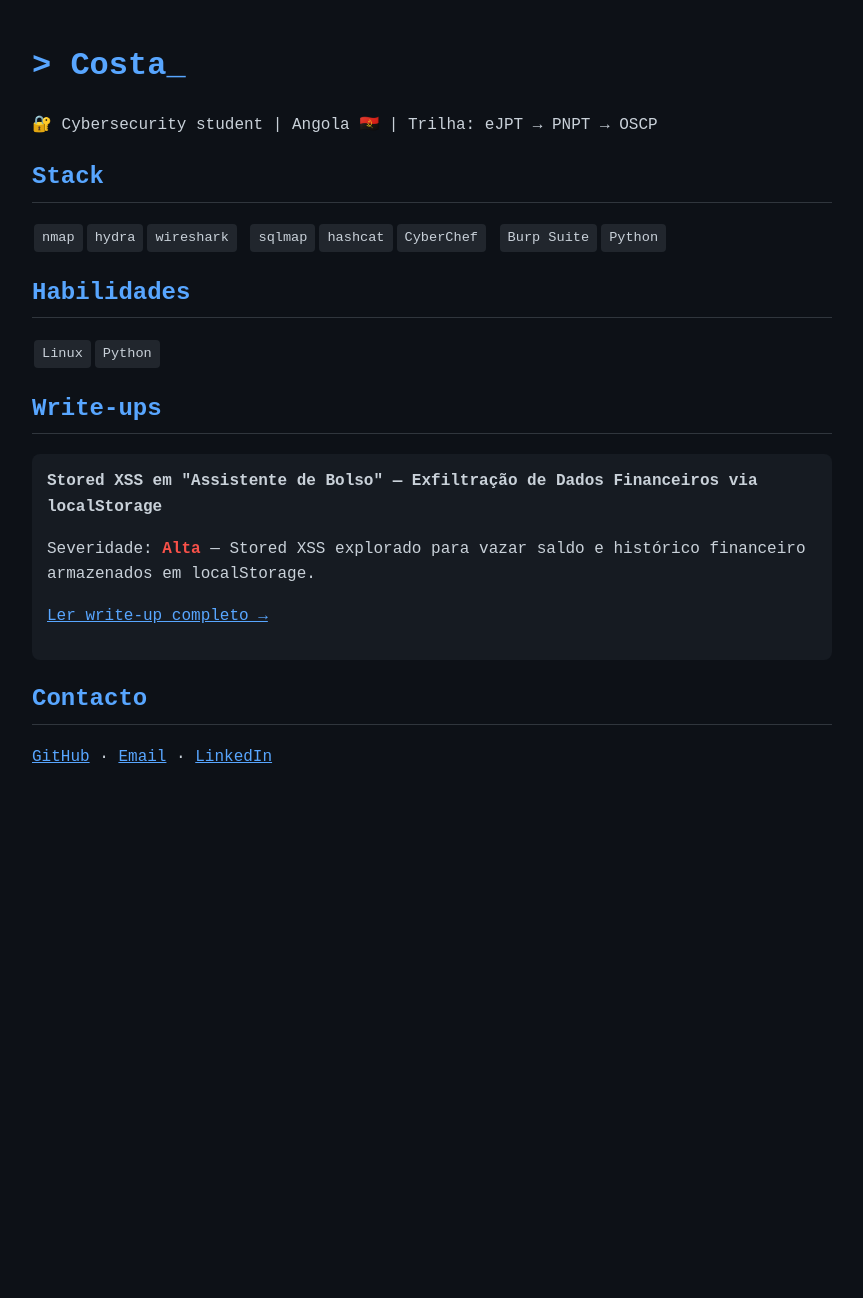
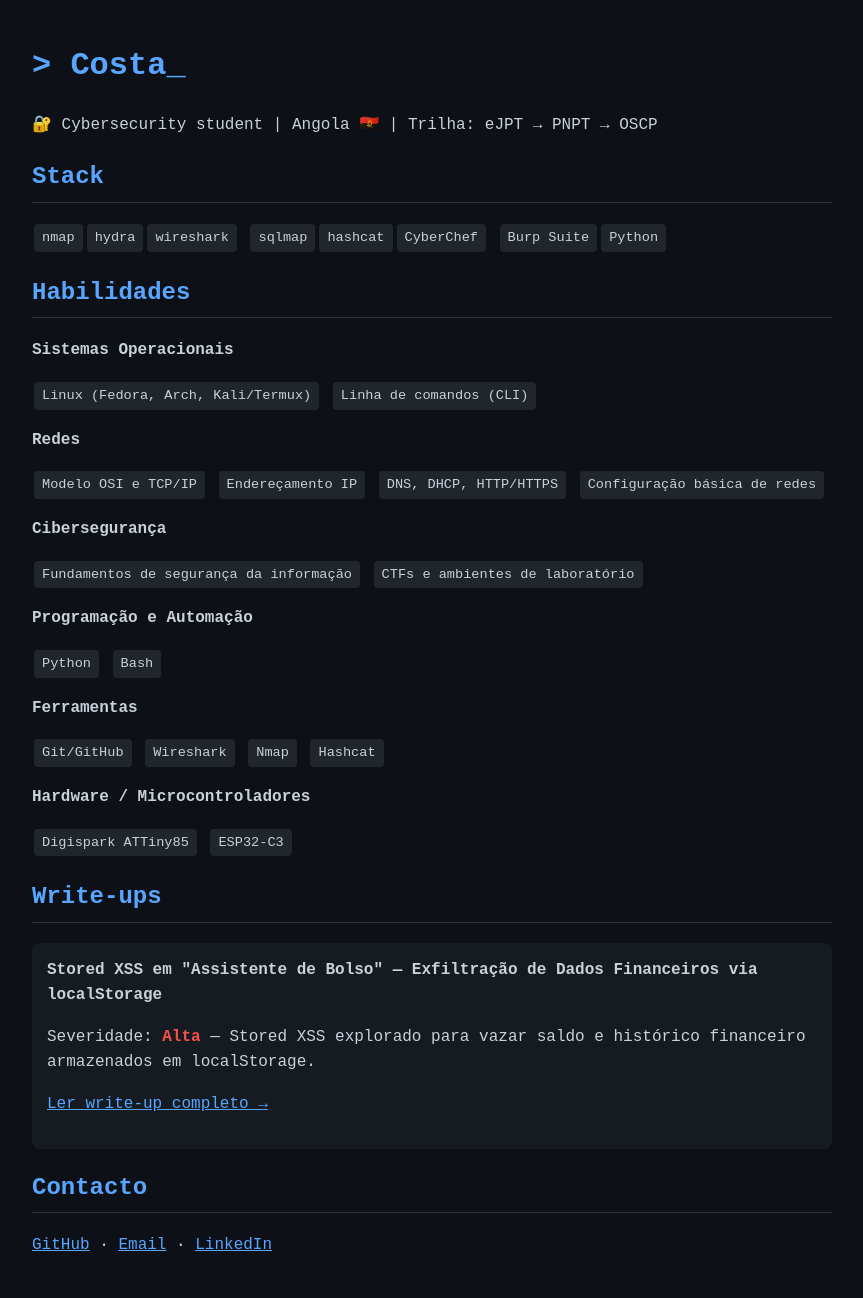
Before and after one commit to Constantino021/Constantino021.github.io, a Jekyll site: the page index.html, which Jekyll copies as it is, in a window 1280 px wide. Shown: the whole page, without its empty margins (208-1071 px from the left). Built offline with Jekyll 4.4.1, drawn with Linux system fonts in a browser that asks for light colours; before the commit the page ends 900 px from its top, so only the background shows below that.

Commit message:
Expand skills and tools in index.html
Added various skills and tools sections to the profile.

```diff
--- a/index.html
+++ b/index.html
@@ -22,7 +22,34 @@
   <span class="tag">sqlmap</span><span class="tag">hashcat</span><span class="tag">CyberChef</span>
   <span class="tag">Burp Suite</span><span class="tag">Python</span>
   <h2>Habilidades</h2>
-  <span class="tag">Linux</span><span class="tag">Python</span>
+
+  <p><strong>Sistemas Operacionais</strong></p>
+  <span class="tag">Linux (Fedora, Arch, Kali/Termux)</span>
+  <span class="tag">Linha de comandos (CLI)</span>
+
+  <p><strong>Redes</strong></p>
+  <span class="tag">Modelo OSI e TCP/IP</span>
+  <span class="tag">Endereçamento IP</span>
+  <span class="tag">DNS, DHCP, HTTP/HTTPS</span>
+  <span class="tag">Configuração básica de redes</span>
+
+  <p><strong>Cibersegurança</strong></p>
+  <span class="tag">Fundamentos de segurança da informação</span>
+  <span class="tag">CTFs e ambientes de laboratório</span>
+
+  <p><strong>Programação e Automação</strong></p>
+  <span class="tag">Python</span>
+  <span class="tag">Bash</span>
+
+  <p><strong>Ferramentas</strong></p>
+  <span class="tag">Git/GitHub</span>
+  <span class="tag">Wireshark</span>
+  <span class="tag">Nmap</span>
+  <span class="tag">Hashcat</span>
+
+  <p><strong>Hardware / Microcontroladores</strong></p>
+  <span class="tag">Digispark ATTiny85</span>
+  <span class="tag">ESP32-C3</span>
 
   <h2>Write-ups</h2>
   <div class="writeup">
```
